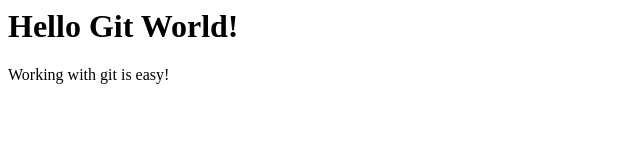
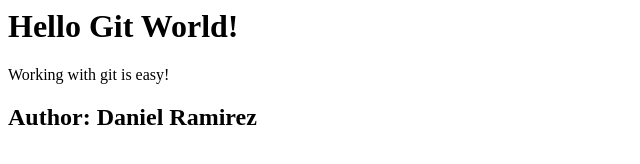
Before and after one commit to danielramirez0/javascript_practice, a plain HTML site: page index.html in a window 1280 px wide. Shown: the whole page, without its empty margins (0-640 px from the left). Drawn offline with Linux system fonts and the light colour scheme.

Commit message:
Add author
I have added a header to the index.html file that now contains my name as the author of the file.

```diff
--- a/index.html
+++ b/index.html
@@ -1,3 +1,5 @@
 <h1>Hello Git World!</h1>
 
 <div class=""><p>Working with git is easy!</p></div>
+
+<h2>Author: Daniel Ramirez</h2>
```
